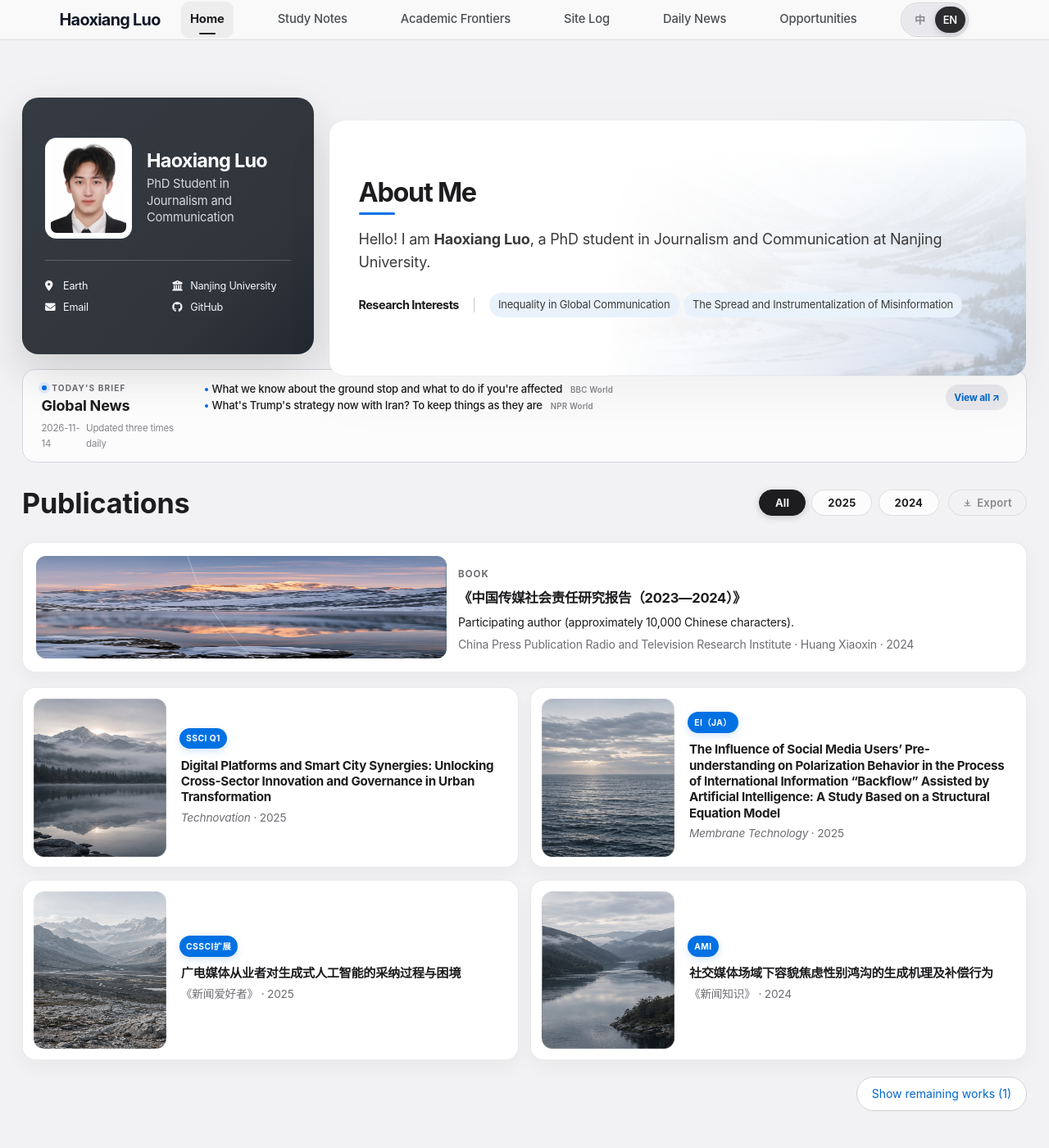
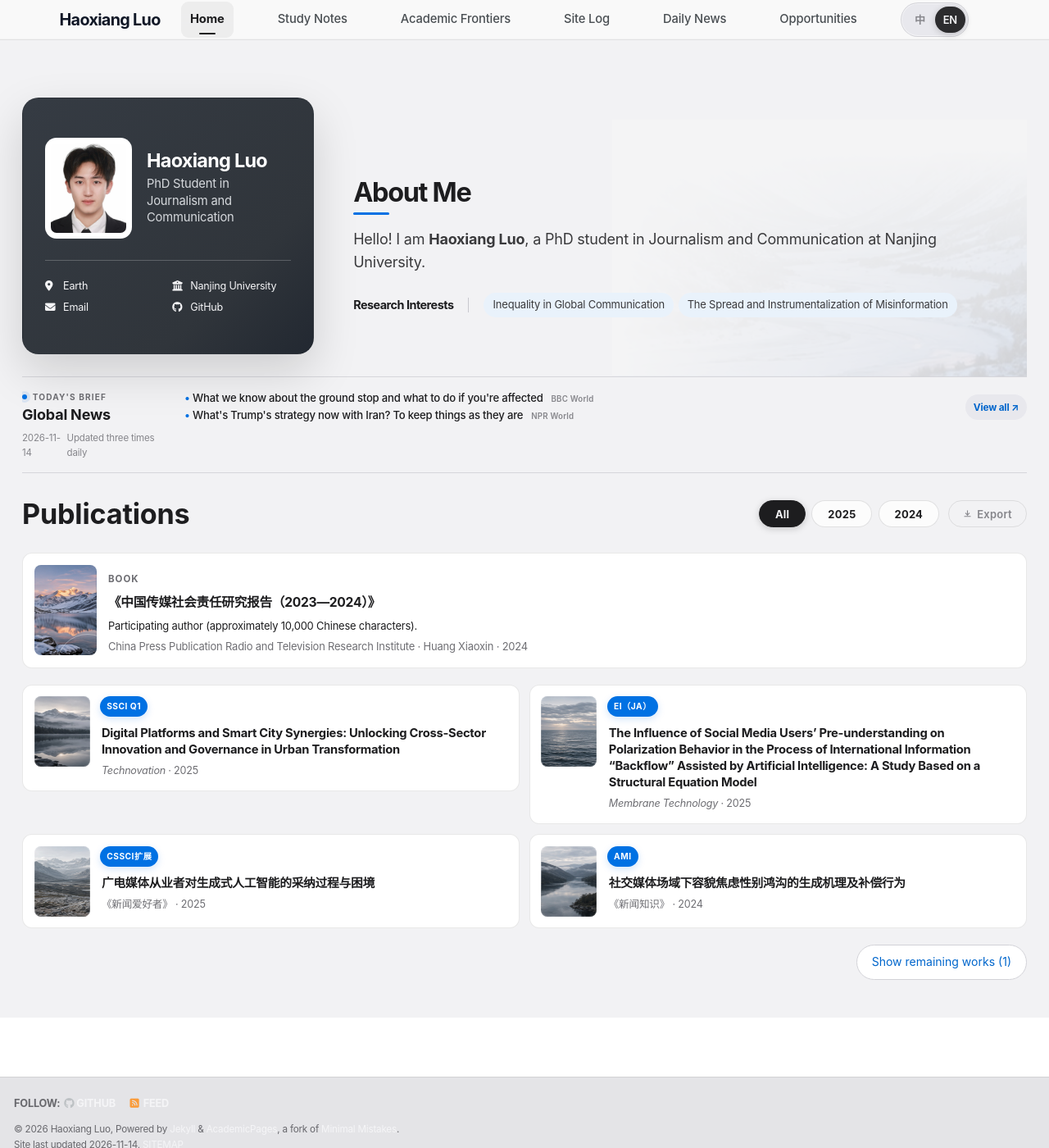
Before and after one commit to HaoxiangLuo/HaoxiangLuo.github.io, a Jekyll site: the page built from _pages/about.md, in a window 1280 px wide and 1400 px high. Shown: the whole window at 82% size. Built offline with Jekyll 4.4.1, drawn with Linux system fonts in a browser that asks for light colours; a style sheet for code colours, icons or effects is not loaded.

Commit message:
Refine homepage layout and add skills library

```diff
--- a/_pages/study-notes-zh.html
+++ b/_pages/study-notes-zh.html
@@ -73,4 +73,6 @@ translation_url: /study-notes/
   </section>
 </div>
 
+{% include skills-library.html %}
+
 <script src="{{ base_path }}/assets/js/study-notes.js" defer></script>
--- a/_pages/year-archive.html
+++ b/_pages/year-archive.html
@@ -76,4 +76,6 @@ redirect_from:
   </section>
 </div>
 
+{% include skills-library.html %}
+
 <script src="{{ base_path }}/assets/js/study-notes.js" defer></script>
--- a/_sass/_home-reference.scss
+++ b/_sass/_home-reference.scss
@@ -76,3 +76,89 @@ body.home-page .language-toggle__option.is-active { background: #0071e3; }
   body.home-page #main > .news-window .news-window__header > a { display: inline-flex; }
   body.home-page .publication-card h3 { overflow-wrap: anywhere; }
 }
+
+/* A quieter, more connected homepage with compact publication entries. */
+@media (min-width: 1024px) {
+  body.home-page #main { gap: .35rem 1.5rem; }
+  body.home-page #main > .page .home-intro-panel {
+    background: transparent; border: 0; border-radius: 0; box-shadow: none;
+    padding-left: 1.2rem;
+  }
+  body.home-page #main > .page .home-intro-panel::after { opacity: .16; }
+  body.home-page #main > .news-window {
+    margin: 1.2rem 0 .8rem; padding: .8rem 0;
+    border: 0; border-top: 1px solid #d6d6db; border-bottom: 1px solid #d6d6db;
+    border-radius: 0; background: transparent; box-shadow: none;
+  }
+  body.home-page #main > .home-publications { padding-top: .45rem; }
+  body.home-page #main > .home-publications .publication-board {
+    grid-template-columns: minmax(230px, .72fr) minmax(0, 2fr); gap: 1.1rem;
+    align-items: start;
+  }
+  body.home-page .publication-card {
+    box-shadow: none; border-color: rgba(29,29,31,.1); border-radius: 12px;
+  }
+  body.home-page .publication-card:hover { box-shadow: 0 5px 18px rgba(0,0,0,.06); }
+  body.home-page .publication-card--featured {
+    display: grid; grid-template-columns: 76px minmax(0,1fr); gap: .75rem;
+    flex: none; height: auto; min-height: 0; padding: .8rem;
+  }
+  body.home-page .publication-card--featured .publication-cover {
+    width: 76px; height: 110px; min-height: 0; border-radius: 8px;
+  }
+  body.home-page .publication-card--featured .publication-card__body { padding: 0; }
+  body.home-page .publication-card--featured h3 { font-size: .87rem; line-height: 1.35; }
+  body.home-page .publication-card--featured p { font-size: .72rem; }
+  body.home-page .publication-column--articles .publication-card-list {
+    grid-auto-rows: auto; align-items: start; gap: .65rem;
+  }
+  body.home-page .publication-column--articles .publication-card {
+    height: auto; min-height: 0; grid-template-columns: 68px minmax(0,1fr);
+    gap: .7rem; padding: .75rem;
+  }
+  body.home-page .publication-column--articles .publication-cover {
+    width: 68px; height: 86px; min-height: 0; border-radius: 8px;
+  }
+  body.home-page .publication-column--articles .publication-card__body { align-self: start; }
+  body.home-page .publication-column--articles .publication-card h3 {
+    font-size: .82rem; line-height: 1.35; overflow-wrap: anywhere;
+  }
+  body.home-page .publication-column--articles .publication-meta { font-size: .7rem; }
+}
+@media (min-width: 1024px) and (max-width: 1300px) {
+  body.home-page #main > .home-publications .publication-board { grid-template-columns: 1fr; }
+}
+@media (max-width: 767px) {
+  body.home-page #main > .news-window { box-shadow: none; }
+  body.home-page .publication-card { box-shadow: none; }
+  body.home-page .publication-column--articles .publication-card {
+    grid-template-columns: 58px minmax(0,1fr); gap: .7rem; padding: .75rem;
+  }
+  body.home-page .publication-column--articles .publication-cover {
+    width: 58px; height: 76px; min-height: 0; border-radius: 8px;
+  }
+}
+.skills-library { margin: 2.5rem 0 0; padding-top: 1.6rem; border-top: 1px solid #d6d6db; }
+.skills-library__heading { margin: 0 0 .4rem; font-size: 1.45rem; letter-spacing: -.025em; }
+.skills-library__intro, .skills-library__empty { color: #6e6e73; font-size: .85rem; line-height: 1.5; }
+.skills-library__grid { display: grid; grid-template-columns: repeat(auto-fit, minmax(240px, 1fr)); gap: .8rem; margin-top: 1rem; }
+.skill-entry { display: grid; grid-template-columns: 52px minmax(0,1fr); gap: .85rem; align-items: start; padding: 1rem; border: 1px solid #dedee2; border-radius: 14px; background: #fff; }
+.skill-entry__icon { width: 52px; height: 52px; object-fit: cover; border-radius: 12px; }
+.skill-entry__placeholder { display: grid; place-items: center; width: 52px; height: 52px; border-radius: 12px; color: #49515c; background: #eceef1; font-weight: 700; }
+.skill-entry h3 { margin: 0 0 .3rem; font-size: .95rem; }
+.skill-entry p { margin: 0 0 .55rem; color: #6e6e73; font-size: .78rem; line-height: 1.45; }
+.skill-entry a { color: #0066cc; font-size: .78rem; font-weight: 600; }
+.skill-entry a:focus-visible { outline: 2px solid #0071e3; outline-offset: 3px; }
+
+@media (min-width: 1301px) {
+  body.home-page .publication-board.is-expanded .publication-card--featured { height: auto; }
+}
+@media (max-width: 767px) {
+  body.home-page .publication-card--featured {
+    display: grid; grid-template-columns: 68px minmax(0,1fr); gap: .7rem; padding: .75rem;
+  }
+  body.home-page .publication-card--featured .publication-cover {
+    width: 68px; height: 96px; min-height: 0; border-radius: 8px;
+  }
+  body.home-page .publication-card--featured .publication-card__body { padding: 0; }
+}
```
Also changed, not shown: _data/skills.yml (added, +10 -0 lines), _includes/skills-library.html (added, +28 -0 lines).
